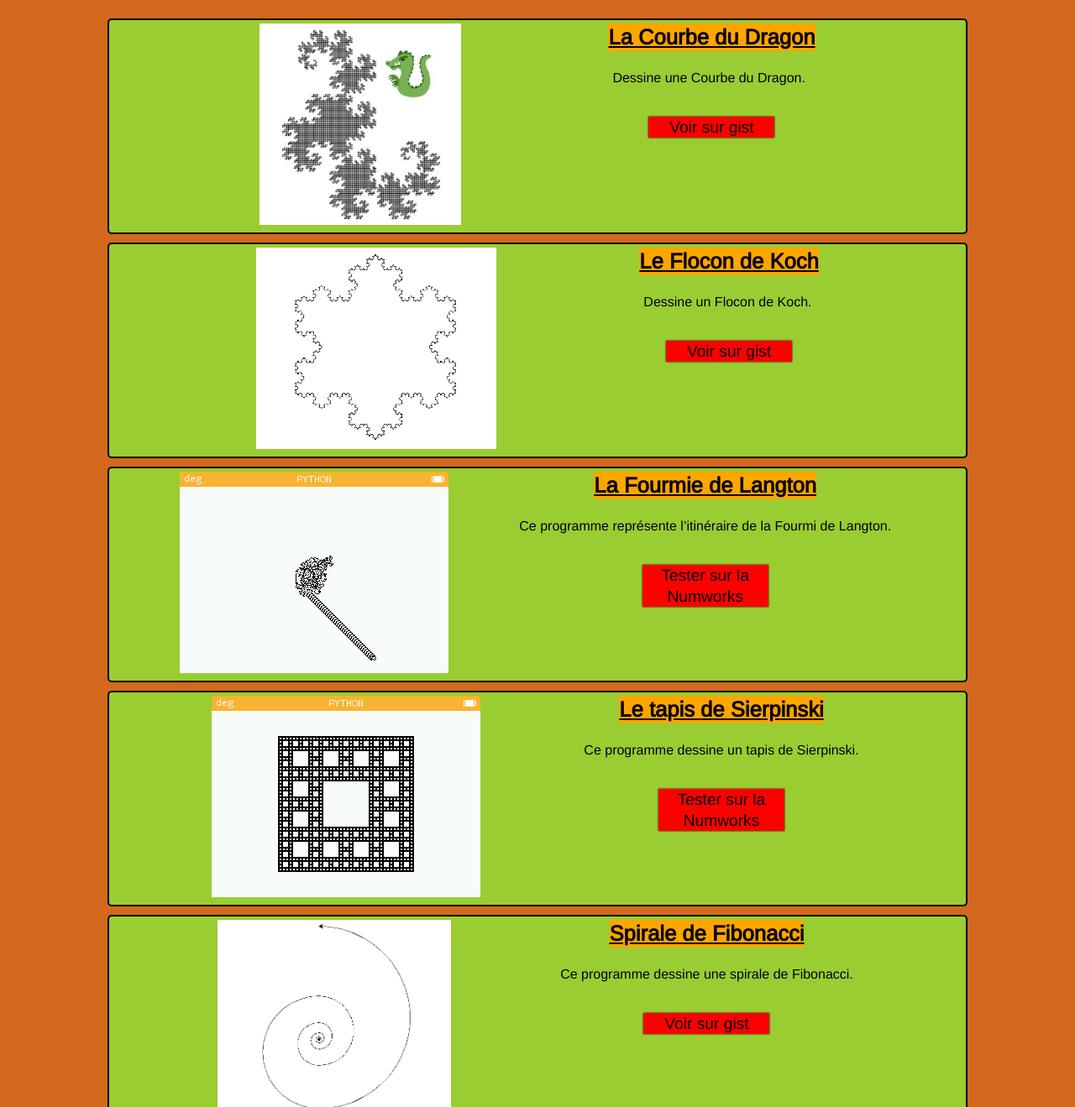
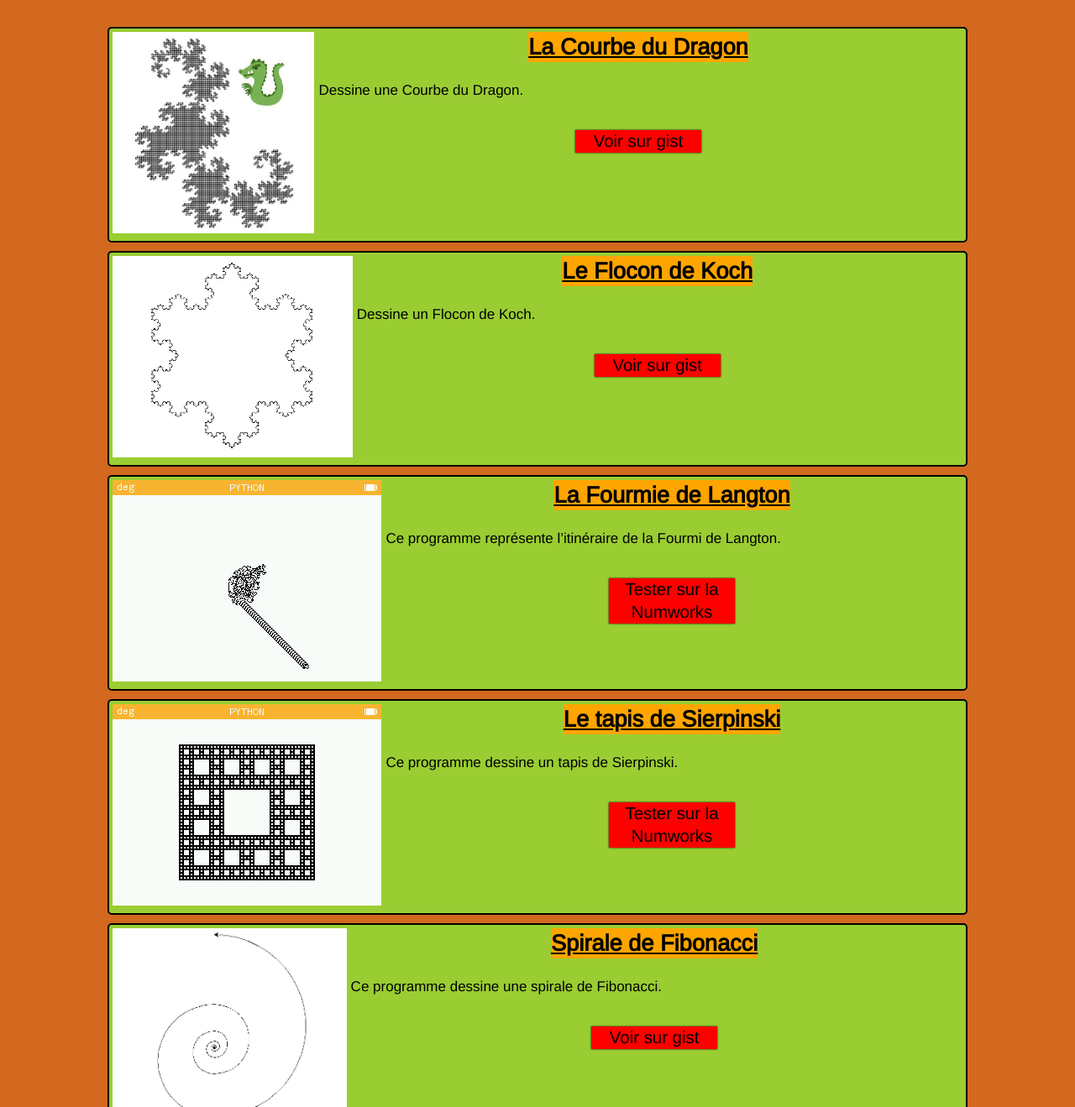
Before and after one commit to eloidrai/eloidrai.github.io, a plain HTML site: page pages/geo.html in a window 1280 px wide. Shown: the part 196-1515 px from the top of the page at 84% size. Drawn offline with Linux system fonts and the light colour scheme.

Commit message:
Harmonisation

```diff
--- a/pages/geo.html
+++ b/pages/geo.html
@@ -20,7 +20,7 @@
         <section class="mur">
             <div class="carte cgeo">
                 <a href="../img/dragon.jpeg"><img src="../img/dragon.jpeg" style="width: 240pxs; height: 240px;" alt="Une courbe du Dragon"/></a>
-                <div>
+                <div class="coté">
                     <h2>La Courbe du Dragon</h2>
                     <p class="description">
                         Dessine une Courbe du Dragon.
@@ -30,7 +30,7 @@
             </div>
             <div class="carte cgeo">
                 <a href="../img/flocon.png"><img src="../img/flocon.png" style="height: 240px; width: auto" alt="Un Flocon"/></a>
-                <div>
+                <div class="coté">
                     <h2>Le Flocon de Koch</h2>
                     <p class="description">
                         Dessine un Flocon de Koch.
@@ -40,7 +40,7 @@
             </div>
             <div class="carte cgeo">
                 <a href="../img/langton.png"><img src="../img/langton.png" style="width: 320pxs; height: 240px;"alt="Une fourmie"/></a>
-                <div>
+                <div class="coté">
                     <h2>La Fourmie de Langton</h2>
                     <p class="description">
                         Ce programme représente l’itinéraire de la Fourmi de Langton.
@@ -50,7 +50,7 @@
             </div>
             <div class="carte cgeo">
                 <a href="../img/sierpinski.png"><img src="../img/sierpinski.png" style="width: 320pxs; height: 240px;"alt="Un tapis"/></a>
-                <div>
+                <div class="coté">
                     <h2>Le tapis de Sierpinski</h2>
                     <p class="description">
                         Ce programme dessine un tapis de Sierpinski.
@@ -60,7 +60,7 @@
             </div>
             <div class="carte cgeo">
                 <a href="../img/Spirale_fib.png"><img src="../img/Spirale_fib.png" style="width: 320pxs; height: 240px;"alt="Une spirale"/></a>
-                <div>
+                <div class="coté">
                     <h2>Spirale de Fibonacci</h2>
                     <p class="description">
                         Ce programme dessine une spirale de Fibonacci.
--- a/style.css
+++ b/style.css
@@ -30,7 +30,7 @@ body
 {
     background-color: chocolate;
     font-family: 'Liberation_sans';
-    font-size: 16px;
+    font-size: 17px;
 }
 h2
 {
@@ -151,13 +151,17 @@ h1 #titre
 {
     background-color: yellowgreen;
     display: flex;
-    justify-content: space-evenly;
+    justify-content: space-around;
 }
 .cjeux
 {
     background-color: yellow;
     margin: auto;
     margin-top: 20px;
+}
+.coté
+{
+    flex-grow: 1;
 }
 .btn
 {
```
Also changed, not shown: pages/jeux.html (+1 -1 lines).
